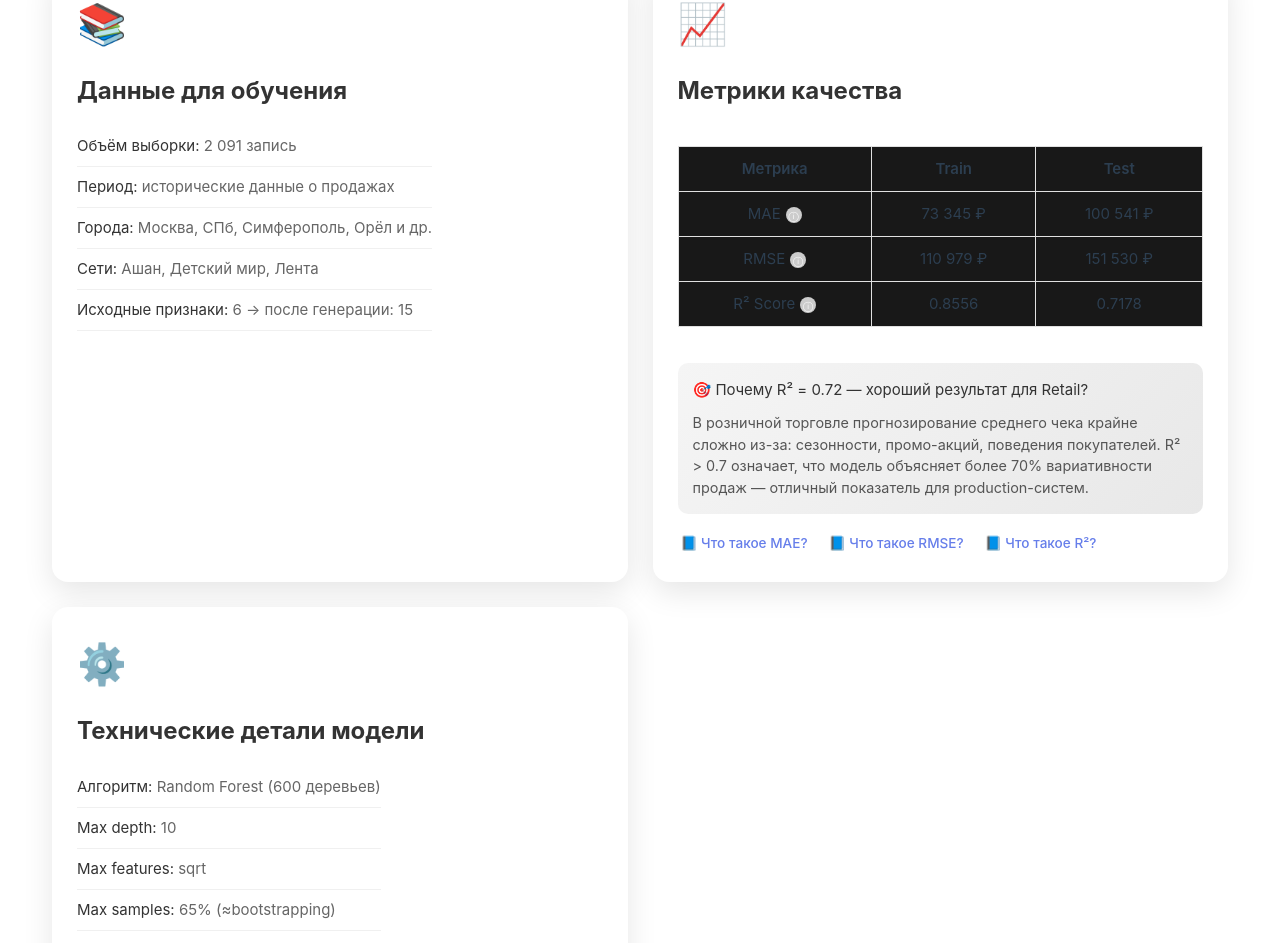
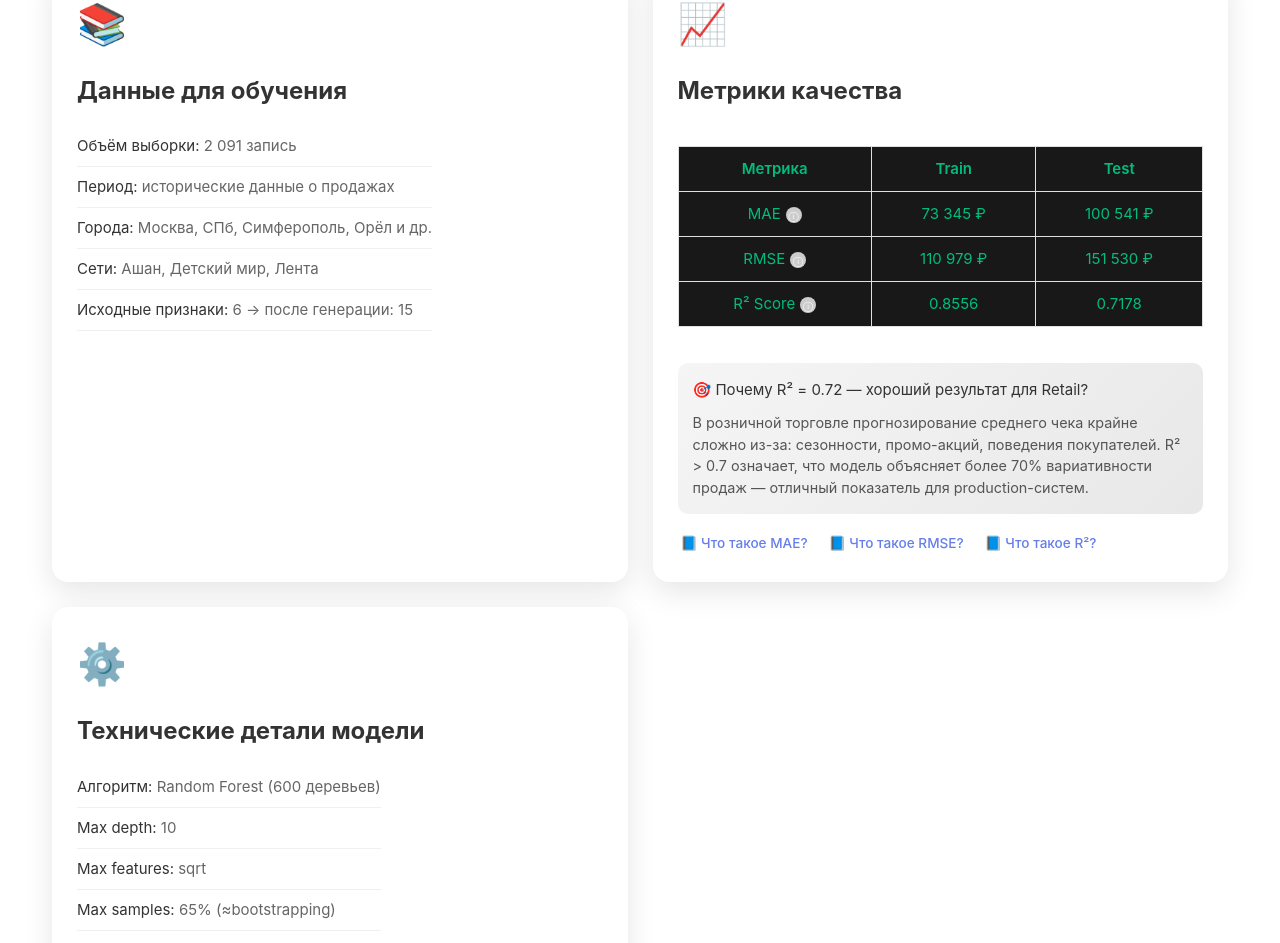
Before and after one commit to Sergey-Karpov/so_prediction_frontend, a Vue app: page / in a window 1280 px wide. Shown: the part 2143-3086 px from the top of the page. Built offline with nearby package versions, Linux system fonts and the light colour scheme.

Commit message:
table content color has been changed

```diff
--- a/src/components/ui/MainArticle.vue
+++ b/src/components/ui/MainArticle.vue
@@ -596,6 +596,7 @@ const featureImportance = computed(() => [
       text-align: center;
       border: 1px solid #e0e0e0;
       background: #181818;
+      color: hsla(160, 100%, 37%, 1);
 
       @media (max-width: 768px) {
         padding: 8px;
```
